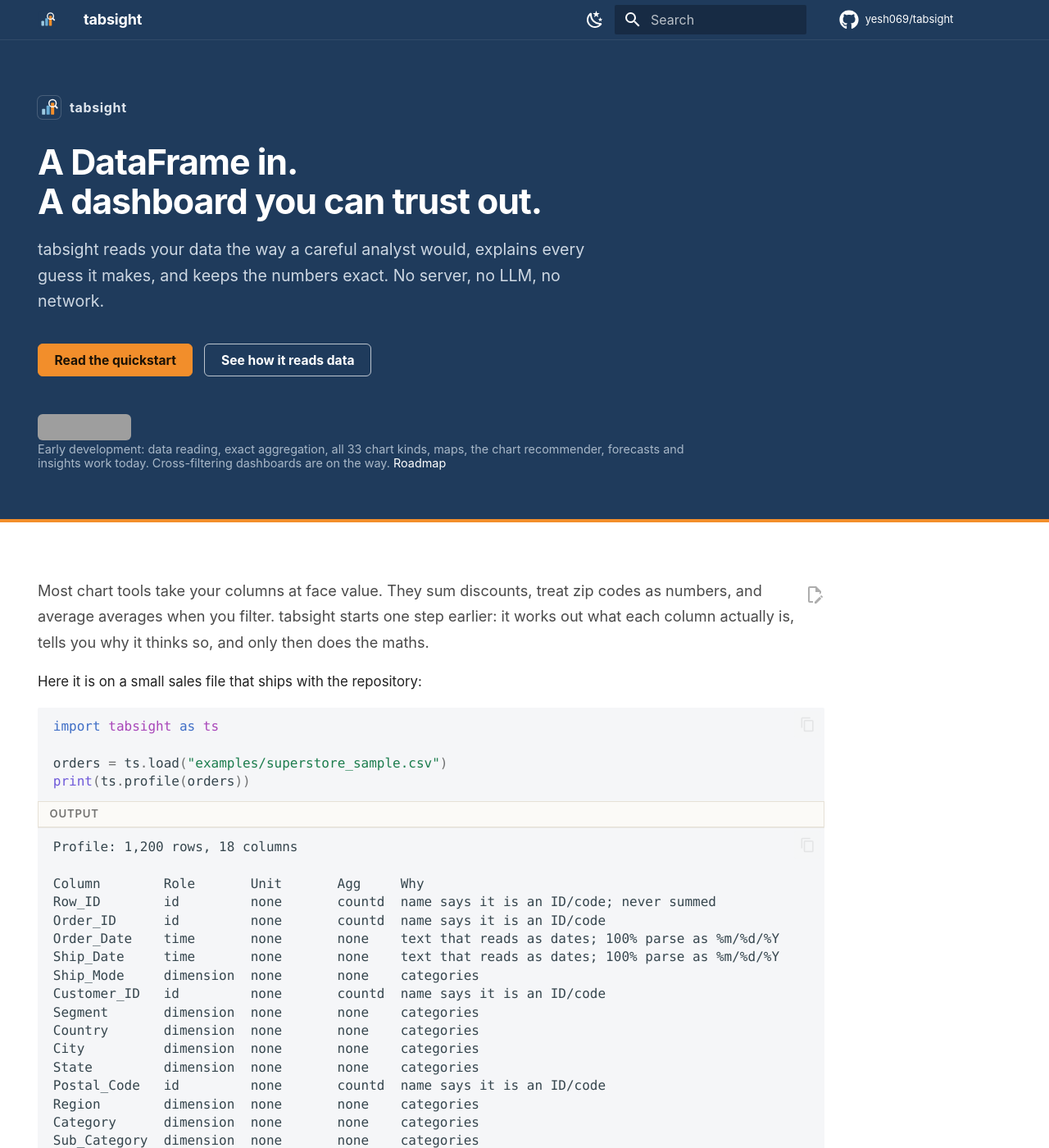
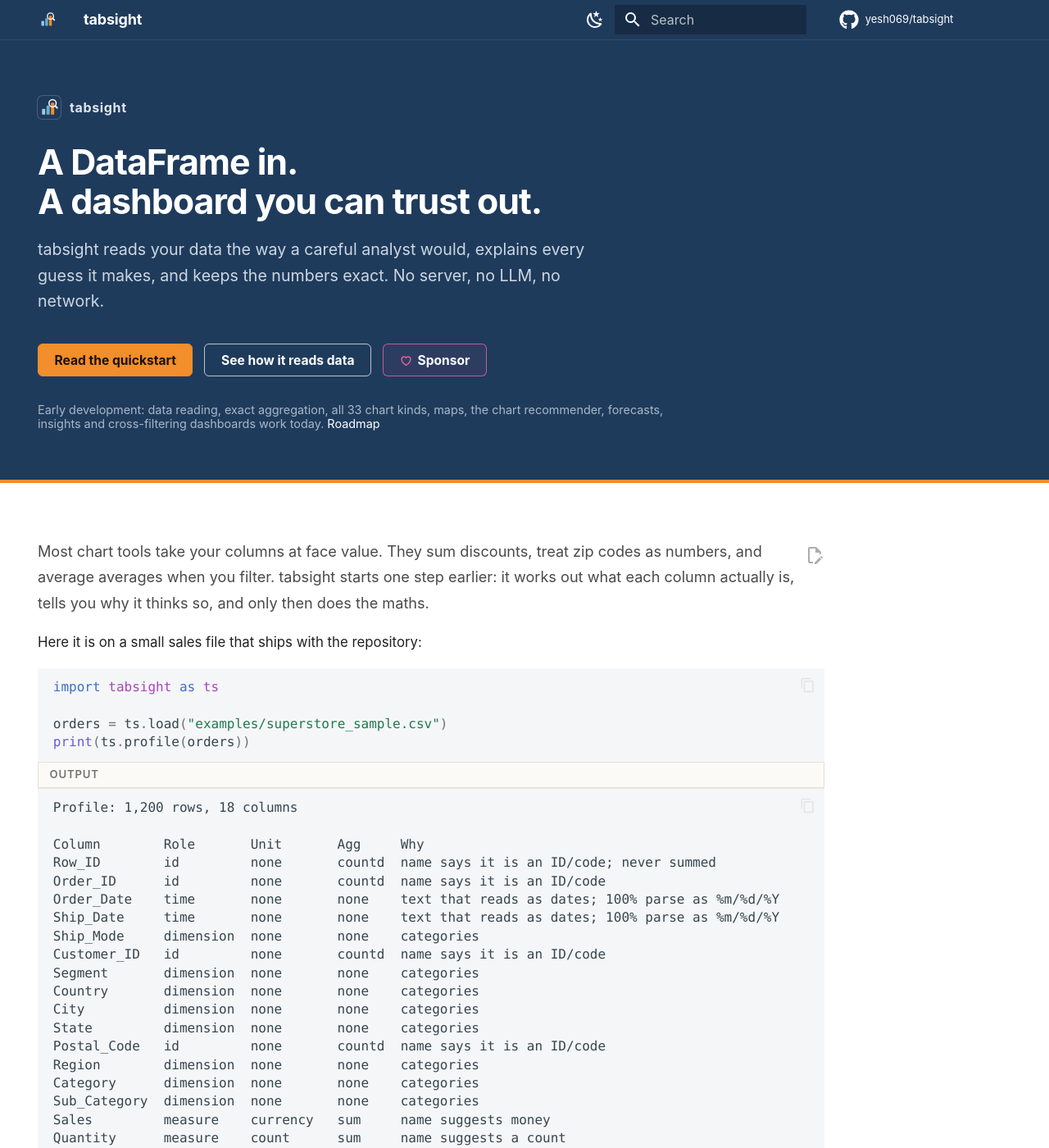
Before and after one commit to yesh069/tabsight, an MkDocs documentation site: the page built from docs/index.md, in a window 1280 px wide and 1400 px high. Shown: the whole window at 82% size. Built offline with MkDocs 1.6.1 and Material for MkDocs 9.7.7, drawn with Linux system fonts in a browser that asks for light colours; comment, search, counter and statistics services are not loaded; grey boxes are pictures that could not be loaded.

Commit message:
Docs home: a Sponsor button that matches the hero buttons
GitHub's iframe button can't be styled, so the home page now has its own
link to github.com/sponsors/yesh069: a pink-outlined button beside the
others, with a heart that fills and beats on hover (still for people who
prefer reduced motion). The status line now says dashboards work today.

```diff
--- a/docs/stylesheets/tabsight.css
+++ b/docs/stylesheets/tabsight.css
@@ -262,6 +262,47 @@
   color: #ffffff;
 }
 
+/* Sponsor: a ghost button in GitHub Sponsors pink, with a heart that beats on hover */
+.ts-hero__button--sponsor {
+  display: inline-flex;
+  align-items: center;
+  gap: 0.45em;
+  color: #ffffff;
+  border-color: rgba(219, 97, 162, 0.85);
+  background: rgba(219, 97, 162, 0.08);
+}
+
+.ts-hero__button--sponsor:hover,
+.ts-hero__button--sponsor:focus-visible {
+  background: rgba(219, 97, 162, 0.18);
+  border-color: #db61a2;
+  color: #ffffff;
+}
+
+.ts-hero__heart {
+  fill: none;
+  stroke: #db61a2;
+  stroke-width: 1.6;
+  transition: fill 0.15s;
+}
+
+.ts-hero__button--sponsor:hover .ts-hero__heart,
+.ts-hero__button--sponsor:focus-visible .ts-hero__heart {
+  fill: #db61a2;
+  animation: ts-heartbeat 1s ease-in-out infinite;
+}
+
+@keyframes ts-heartbeat {
+  0%, 100% { transform: scale(1); }
+  15% { transform: scale(1.22); }
+  30% { transform: scale(1); }
+  45% { transform: scale(1.14); }
+}
+
+@media (prefers-reduced-motion: reduce) {
+  .ts-hero__button--sponsor:hover .ts-hero__heart { animation: none; }
+}
+
 .ts-hero__button:focus-visible {
   outline: 2px solid #ffffff;
   outline-offset: 2px;
--- a/overrides/home.html
+++ b/overrides/home.html
@@ -17,11 +17,14 @@
         <div class="ts-hero__actions">
           <a class="ts-hero__button ts-hero__button--primary" href="{{ 'getting-started/quickstart/' | url }}">Read the quickstart</a>
           <a class="ts-hero__button ts-hero__button--ghost" href="{{ 'guide/profiling/' | url }}">See how it reads data</a>
+          <a class="ts-hero__button ts-hero__button--sponsor" href="https://github.com/sponsors/yesh069" rel="noopener">
+            <svg class="ts-hero__heart" viewBox="0 0 16 16" width="15" height="15" aria-hidden="true"><path d="M8 14.25s-5.75-3.4-5.75-7.6A3.15 3.15 0 0 1 8 4.7a3.15 3.15 0 0 1 5.75 1.95c0 4.2-5.75 7.6-5.75 7.6Z"/></svg>
+            Sponsor
+          </a>
         </div>
-        <iframe src="https://github.com/sponsors/yesh069/button" title="Sponsor yesh069" height="32" width="114" style="border: 0; border-radius: 6px; margin-top: 14px;"></iframe>
         <p class="ts-hero__status">
           Early development: data reading, exact aggregation, all 33 chart kinds, maps, the chart recommender,
-          forecasts and insights work today. Cross-filtering dashboards are on the way. <a href="{{ 'project/roadmap/' | url }}">Roadmap</a>
+          forecasts, insights and cross-filtering dashboards work today. <a href="{{ 'project/roadmap/' | url }}">Roadmap</a>
         </p>
       </div>
     </div>
```
